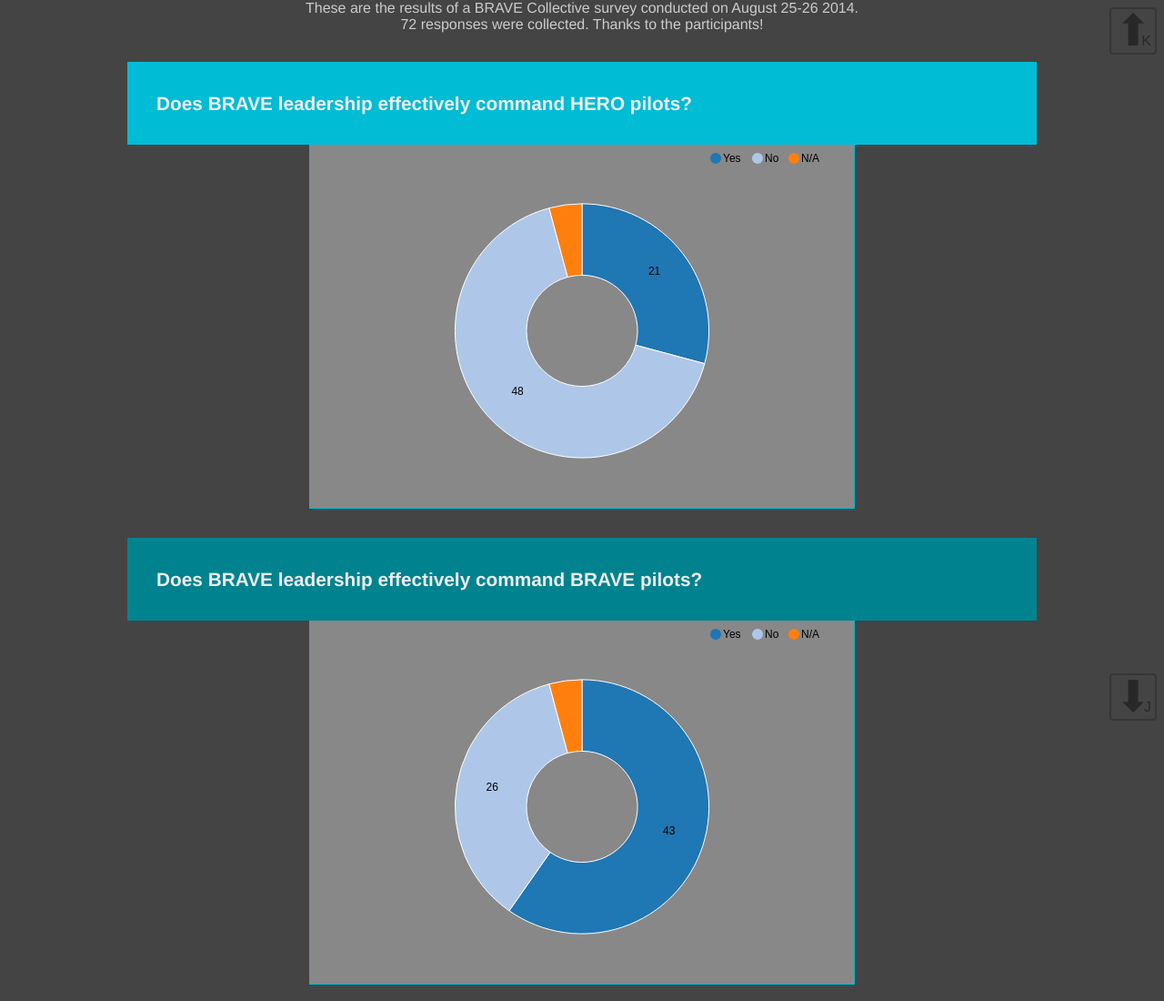
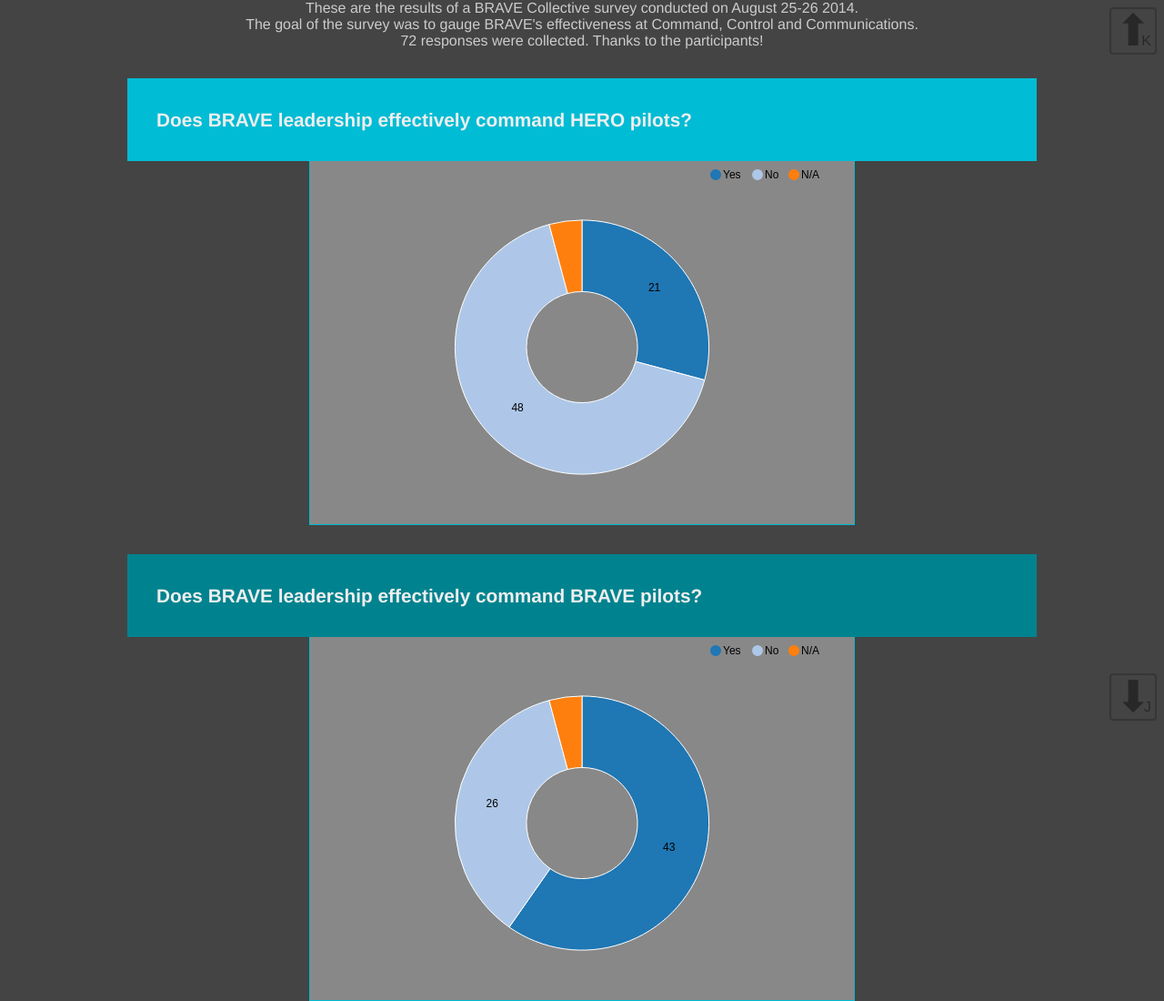
Before and after one commit to plato-cambrian/google-form-csv2json, a website: page index.html in a window 1280 px wide. Shown: the top 1100 px of the page at 91% size. Drawn offline with Linux system fonts and the light colour scheme.

Commit message:
Tweak intro lines

```diff
--- a/index.html
+++ b/index.html
@@ -10,7 +10,9 @@
   </head>
   <body>
     <p>These are the results of a BRAVE Collective survey conducted on August
-    25-26 2014. </p>
+    25-26 2014.</p>
+    <p>The goal of the survey was to gauge BRAVE's effectiveness at Command, Control and
+    Communications. </p>
     <p>72 responses were collected. Thanks to the participants!</p>
     <div id="summary"></div>
     <div id="keyHintK">
```
